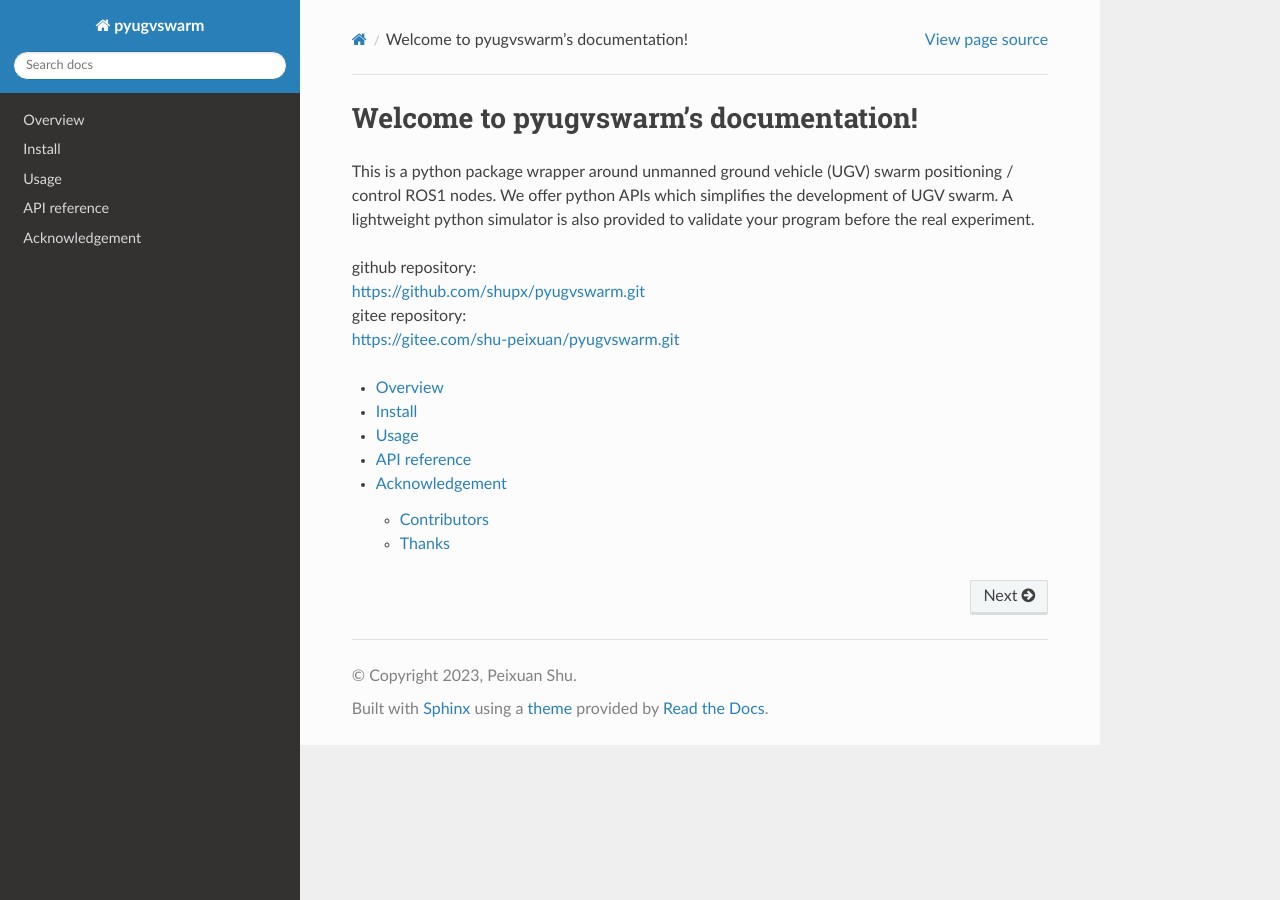
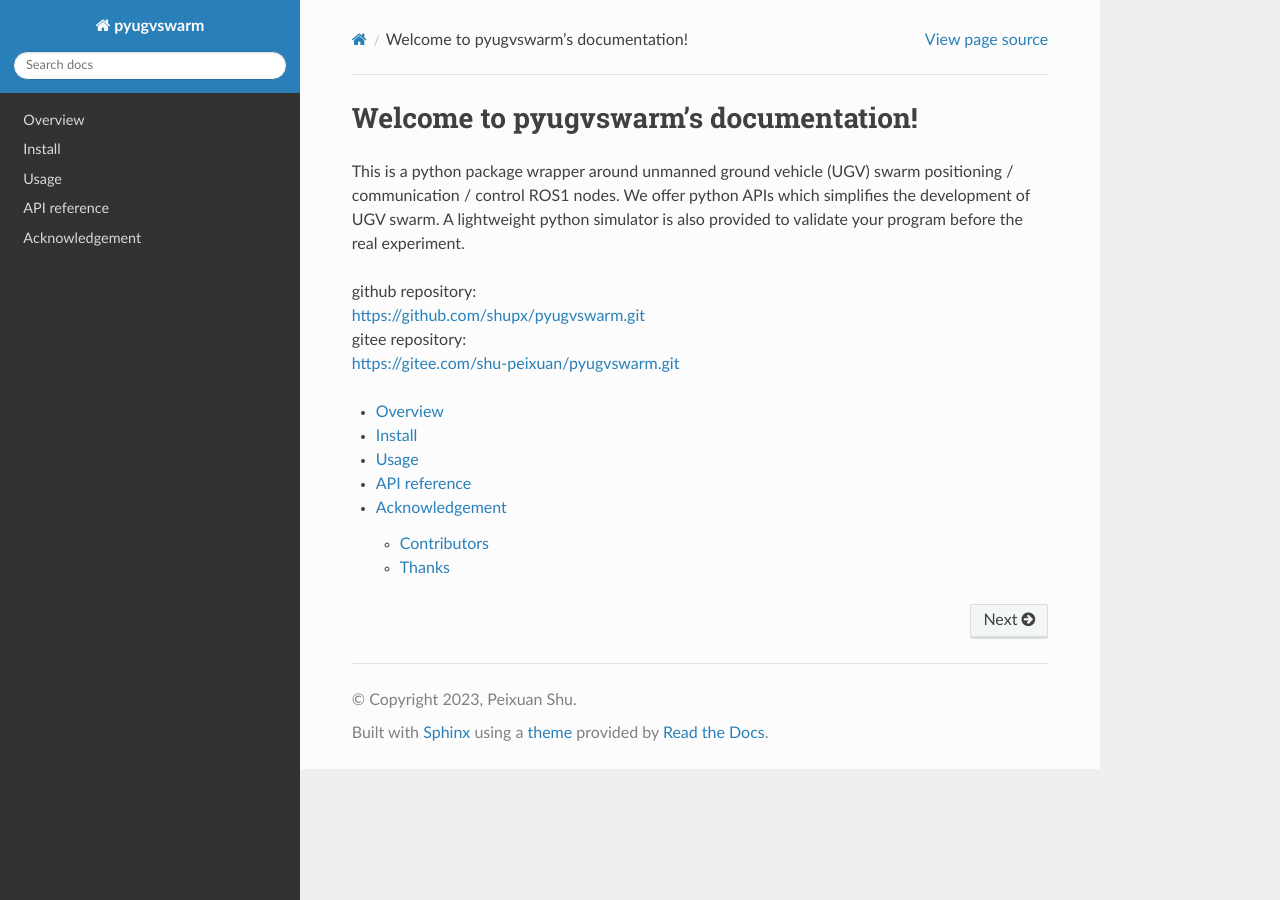
Before and after one commit to shupx/pyugvswarm, a Sphinx documentation site: the page built from docs/source/index.rst, in a window 1280 px wide. Built offline with Sphinx 7.4.7 and the Read the Docs theme 2.0.0, drawn with Linux system fonts in a browser that asks for light colours.

```diff
--- a/docs/source/index.rst
+++ b/docs/source/index.rst
@@ -6,7 +6,7 @@
 Welcome to pyugvswarm's documentation!
 ======================================
 
-This is a python package wrapper around unmanned ground vehicle (UGV) swarm positioning / control ROS1 nodes. We offer python APIs which simplifies the development of UGV swarm. A lightweight python simulator is also provided to  validate your program before the real experiment.
+This is a python package wrapper around unmanned ground vehicle (UGV) swarm positioning / communication / control ROS1 nodes. We offer python APIs which simplifies the development of UGV swarm. A lightweight python simulator is also provided to  validate your program before the real experiment.
 
 |  github repository:
 |  https://github.com/shupx/pyugvswarm.git
--- a/docs/source/overview.rst
+++ b/docs/source/overview.rst
@@ -3,7 +3,7 @@
 Overview
 =========
 
-This is a python package wrapper around unmanned ground vehicle (UGV) swarm positioning / control ROS1 nodes. We offer python APIs which simplifies the development of UGV swarm. A lightweight python simulator is also provided to  validate your program before the real experiment.
+This is a python package wrapper around unmanned ground vehicle (UGV) swarm positioning / communication / control ROS1 nodes. We offer python APIs which simplifies the development of UGV swarm. A lightweight python simulator is also provided to  validate your program before the real experiment.
 
 |  github repository:
 |  https://github.com/shupx/pyugvswarm.git
```
Also changed, not shown: README.md (+1 -1 lines).
